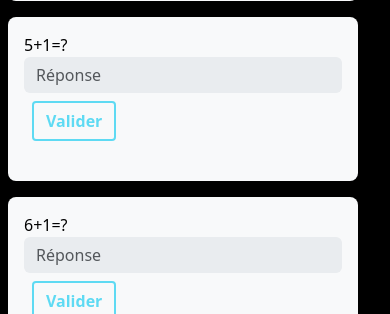
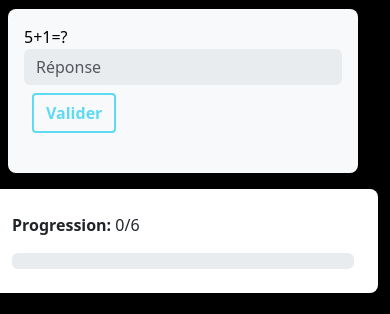
Before and after one commit to Matthieu-LAURENT39/FlagQuest, a Flask app: page /room/room1 in a window 390 px wide. Shown: the part 1156-1470 px from the top of the page. Run offline with Flask 2, Linux system fonts and the light colour scheme; a user stored in the database is signed in; data comes from the database, SQL or seed files in the repository.

Commit message:
barre de progression de la room

```diff
--- a/app.py
+++ b/app.py
@@ -1,5 +1,6 @@
 from flask import Flask, render_template, abort
 from jinja2 import TemplateNotFound
+from flask_login import current_user
 
 app = Flask(
     __name__,
@@ -54,7 +55,12 @@ def room(room_url_name: str):
     room: Room = Room.query.filter_by(url_name=room_url_name).first_or_404(
         description="Cette room n'existe pas."
     )
-    return render_template(f"room.jinja", room=room)
+
+    nbr_question_solved = sum(q.is_solved_by(current_user) for q in room.questions)
+
+    return render_template(
+        f"room.jinja", room=room, nbr_question_solved=nbr_question_solved
+    )
     # try:
     #     return render_template(f"room/{room.url_name}.jinja", room=room)
     # except TemplateNotFound:
--- a/main.py
+++ b/main.py
@@ -46,7 +46,7 @@ with app.app_context():
 
     question = Question.query.filter_by(id="1").first()
     if question is None:
-        for i in range(15):
+        for i in range(6):
             question = Question(room_id=1, prompt=f"{i}+1=?", answer=str(i + 1))
             backend.db.session.add(question)
             backend.db.session.commit()
--- a/templates/room.jinja
+++ b/templates/room.jinja
@@ -1,7 +1,10 @@
 {% extends 'base.jinja' %}
 {% from 'macros/_room.jinja' import question_widget %}
 
+{# Variables pour plus tard #}
 {% set user_is_in_room = current_user in room.users %}
+{# {% set nbr_question_solved = sum(q.is_solved_by(current_user) for q in room.questions) %} #}
+{% set nbr_question_total = room.questions | length %}
 
 {% block title %}
 {{ super() }} - {{room.name}}
@@ -85,7 +88,7 @@
 
             <div class="p-2">
                 <div class="bg-white rounded-3 p-4">
-                    <h5>{{ room.instructions | markdown }}</h5>
+                    {{ room.instructions | markdown }}
                 </div>
             </div>
 
@@ -97,11 +100,22 @@
 
         </div>
 
-        <!-- VM -->
-        <div class="col-sm-7 p-0">
-            <div class="container p-0" style="position:fixed; top:7%;">
+        <div class="col-sm-7 p-0 mt-2">
+            <div class="container p-0" style="position:sticky; top:5%;">
+                <!-- Progression -->
+                <div class="bg-white rounded-3 p-4 mb-4">
+                    <p><strong>Progression:</strong> {{nbr_question_solved}}/{{nbr_question_total}}</p>
+                    <div class="progress">
+                        <div class="progress-bar {{'bg-success progress-bar-striped progress-bar-animated' if nbr_question_solved == nbr_question_total else ''}}"
+                            aria-valuenow="{{nbr_question_solved}}" aria-valuemin="0"
+                            aria-valuemax="{{nbr_question_total}}"
+                            style="width: {{ (nbr_question_solved/nbr_question_total*100)|round|int }}%"></div>
+                    </div>
+                </div>
+                <!-- VM -->
                 <iframe class="responsive-iframe " style="width: 100% height: 100%;"
-                    src="http://172.17.50.249:6080/vnc.html?host=172.17.50.249&port=6080&autoconnect=true&resize=scale"></iframe>
+                    src="http://172.17.50.249:6080/vnc.html?host=172.17.50.249&port=6080&autoconnect=true&resize=scale">
+                </iframe>
             </div>
         </div>
 
```
